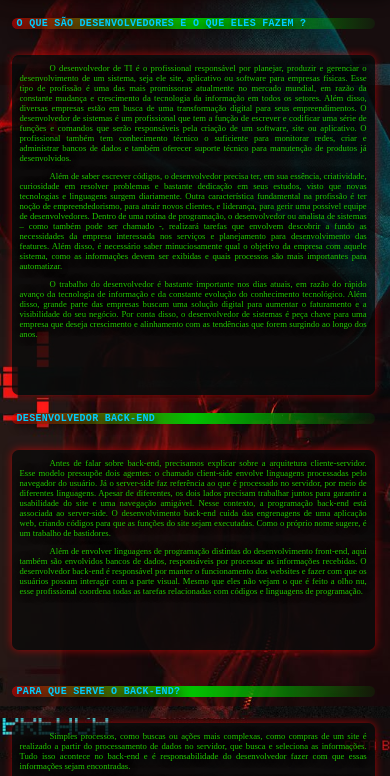
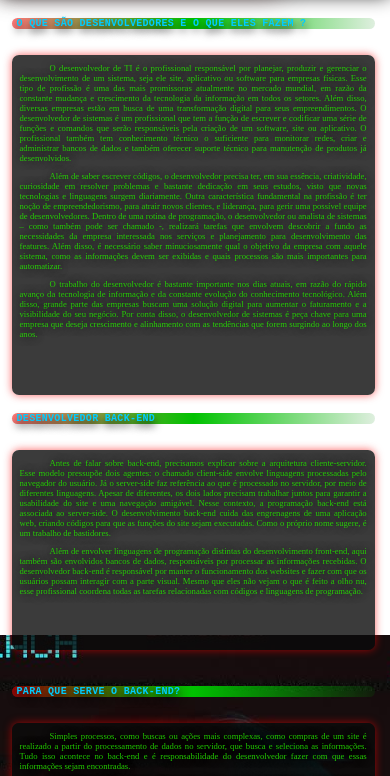
Before and after one commit to GabryelNavarro/Seja-um-programador, a plain HTML site: page index.html in a window 390 px wide. Shown: the part 126-902 px from the top of the page. Drawn offline with Linux system fonts and the light colour scheme.

Commit message:
Update style.css

```diff
--- a/style.css
+++ b/style.css
@@ -489,12 +489,6 @@ ul{
         bottom: 14px;
     }
 
-    body{
-
-    background-position: center;
-
-
-    }
 
     h2{
     font-size: 7.5pt;
@@ -561,7 +555,10 @@ display: block;
 
 body{
     background-image: url("img/planodefundo.jpg");
-    width: 100%;
+    background-size: auto;
+    background-position: center;
+
+
 }
 
 
```
